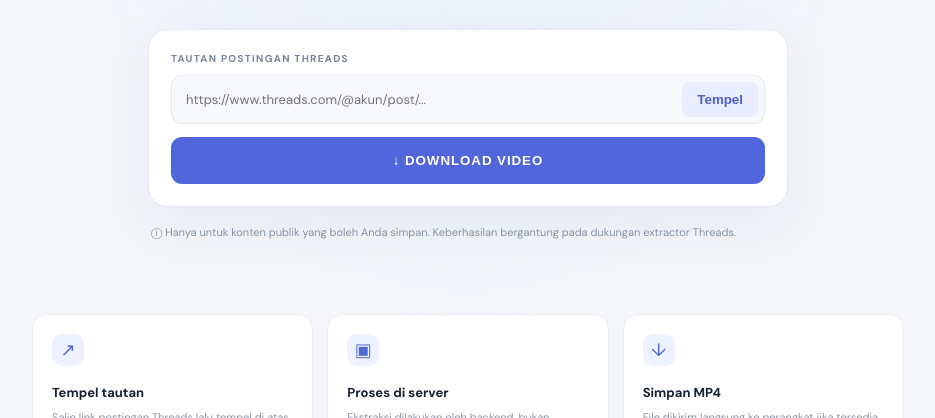
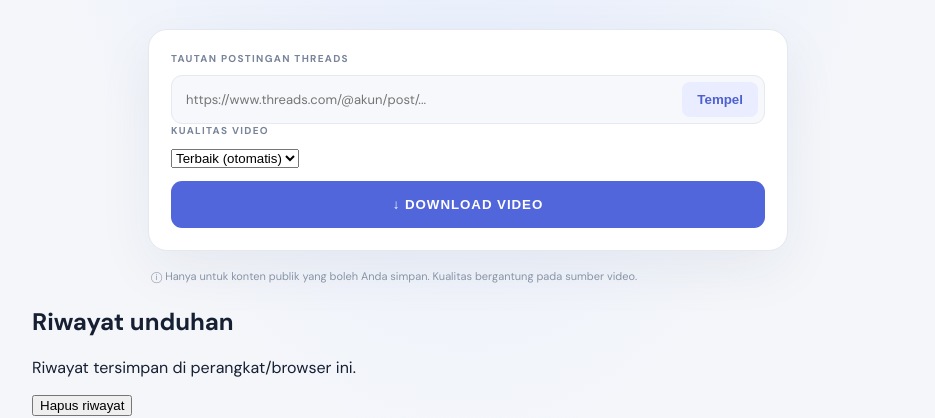
Before and after one commit to h3nryab/threads-video-dwonloader, a website: page public/index.html in a window 1280 px wide. Shown: the part 382-800 px from the top of the page, without its empty margins (172-1107 px from the left). Drawn offline with Linux system fonts and the light colour scheme.

Commit message:
Add video quality selector and download history panel

```diff
--- a/public/index.html
+++ b/public/index.html
@@ -3,6 +3,9 @@
 <body><main class="shell"><header class="top"><div class="brand"><div class="logo">@</div><div><b>THREADS</b><span>VIDEO DOWNLOADER</span></div></div><span class="pill">WEB APP</span></header>
 <section class="hero"><div class="eyebrow"><span class="dot"></span> SIMPLE · FAST · PRIVATE</div><h1>Video favorit,<br><em>tersimpan.</em></h1><p>Tempel tautan postingan Threads publik untuk memeriksa apakah videonya bisa diunduh.</p>
 <button id="installBtn" class="download install-button" type="button" hidden>＋ PASANG APLIKASI</button>
-<form id="downloadForm" class="form"><label for="postUrl">TAUTAN POSTINGAN THREADS</label><div class="input-wrap"><input id="postUrl" type="url" placeholder="https://www.threads.com/@akun/post/..." required autocomplete="url"><button class="paste" id="pasteBtn" type="button">Tempel</button></div><button class="download" id="downloadBtn" type="submit"><span>↓</span> DOWNLOAD VIDEO</button></form>
-<div id="status" class="status" role="status" aria-live="polite" hidden></div><div class="note">ⓘ Hanya untuk konten publik yang boleh Anda simpan. Keberhasilan bergantung pada dukungan extractor Threads.</div></section>
+<form id="downloadForm" class="form"><label for="postUrl">TAUTAN POSTINGAN THREADS</label><div class="input-wrap"><input id="postUrl" type="url" placeholder="https://www.threads.com/@akun/post/..." required autocomplete="url"><button class="paste" id="pasteBtn" type="button">Tempel</button></div>
+<label for="quality" class="quality-label">KUALITAS VIDEO</label><select id="quality" class="quality"><option value="best">Terbaik (otomatis)</option><option value="720">HD 720p</option><option value="480">Standar 480p</option></select>
+<button class="download" id="downloadBtn" type="submit"><span>↓</span> DOWNLOAD VIDEO</button></form>
+<div id="status" class="status" role="status" aria-live="polite" hidden></div><div class="note">ⓘ Hanya untuk konten publik yang boleh Anda simpan. Kualitas bergantung pada sumber video.</div></section>
+<section class="history"><div class="history-head"><div><h2>Riwayat unduhan</h2><p>Riwayat tersimpan di perangkat/browser ini.</p></div><button id="clearHistory" class="clear-history" type="button">Hapus riwayat</button></div><div id="historyList" class="history-list"><div class="empty-history">Belum ada video yang diunduh.</div></div></section>
 <section class="features"><article><div class="feature-icon">↗</div><b>Tempel tautan</b><p>Salin link postingan Threads lalu tempel di atas.</p></article><article><div class="feature-icon">▣</div><b>Proses di server</b><p>Ekstraksi dilakukan oleh backend, bukan browser.</p></article><article><div class="feature-icon">↓</div><b>Simpan MP4</b><p>File dikirim langsung ke perangkat jika tersedia.</p></article></section><footer><span>THREADS VIDEO DOWNLOADER</span><span>Gunakan secara bertanggung jawab.</span></footer></main><script src="/app.js"></script></body></html>
```
